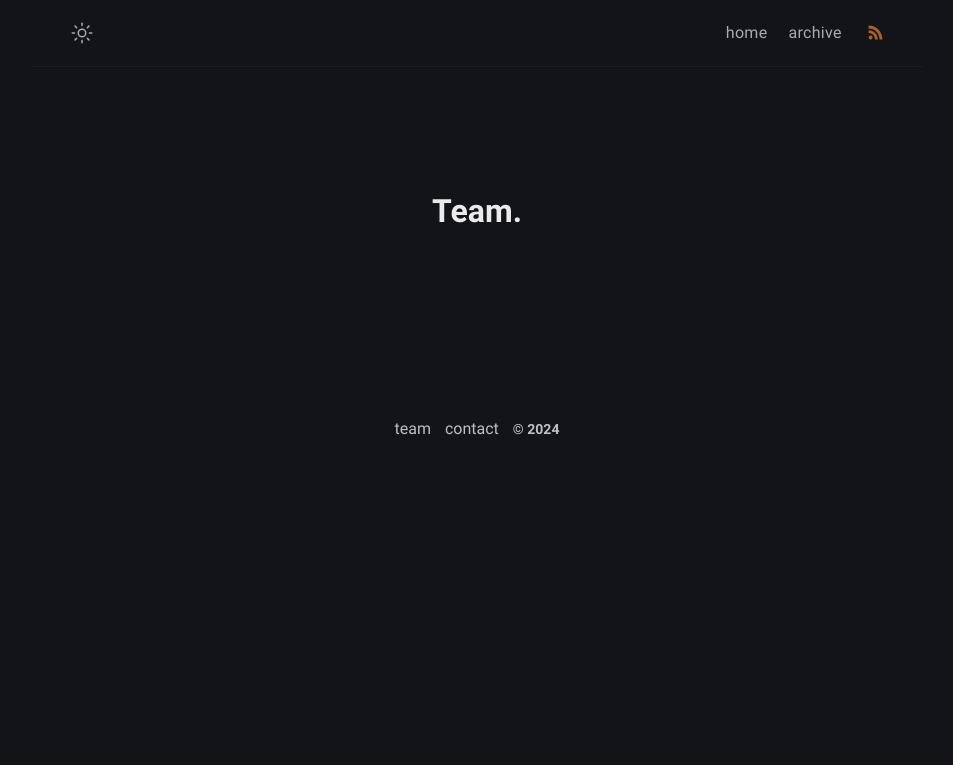
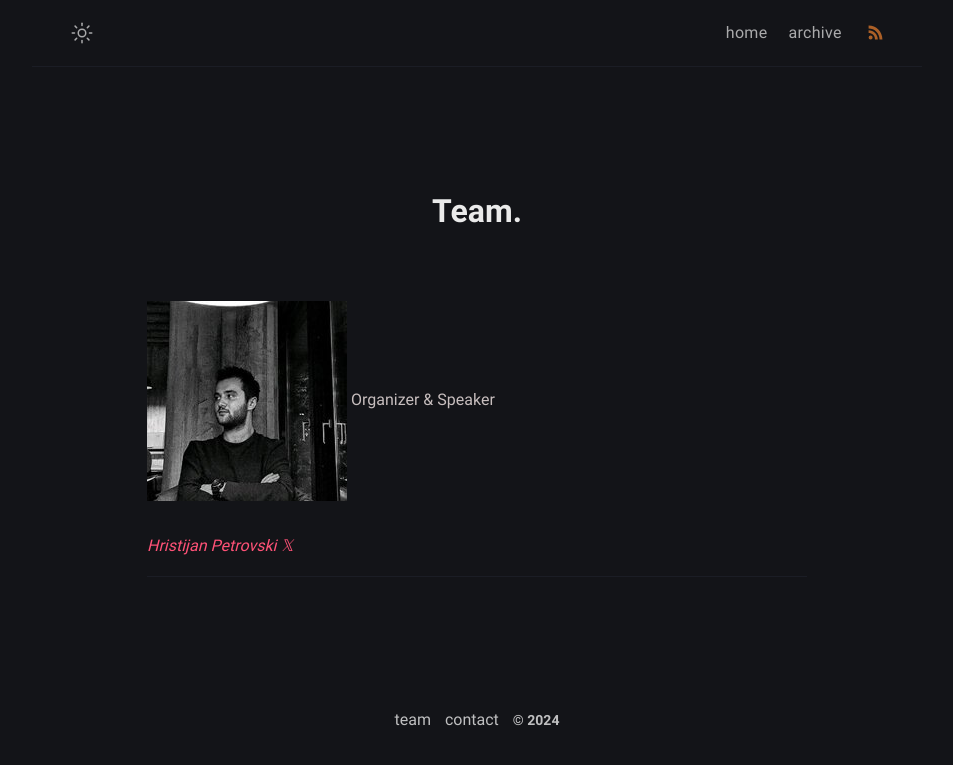
Before and after one commit to InKotlin-mk/InKotlin-mk.github.io, a Jekyll site: the page built from team.md, in a window 1280 px wide. Shown: the top 765 px of the page, without its empty margins (163-1116 px from the left). Built offline with Jekyll 4.4.1, drawn with Linux system fonts in a browser that asks for light colours.

Commit message:
add team

```diff
--- a/team.md
+++ b/team.md
@@ -5,3 +5,10 @@ layout: page
 excerpt: Test
 comments: false
 ---
+
+![img-description](/assets/img/team/CtyPZZZG_200x200.jpg)
+Organizer & Speaker
+
+_[Hristijan Petrovski 𝕏](https://twitter.com/funky_muse)_
+
+---
```
Also changed, not shown: assets/img/team/CtyPZZZG_200x200.jpg (added).
